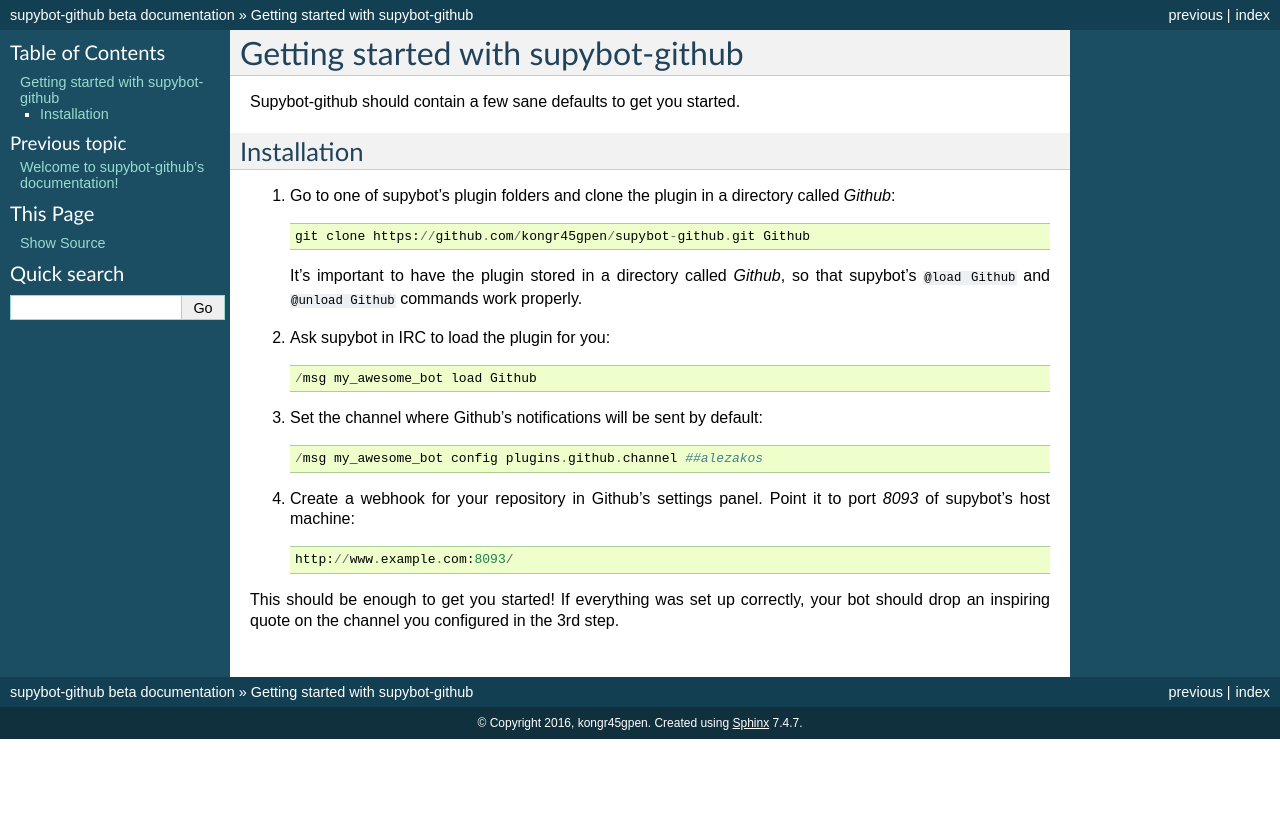
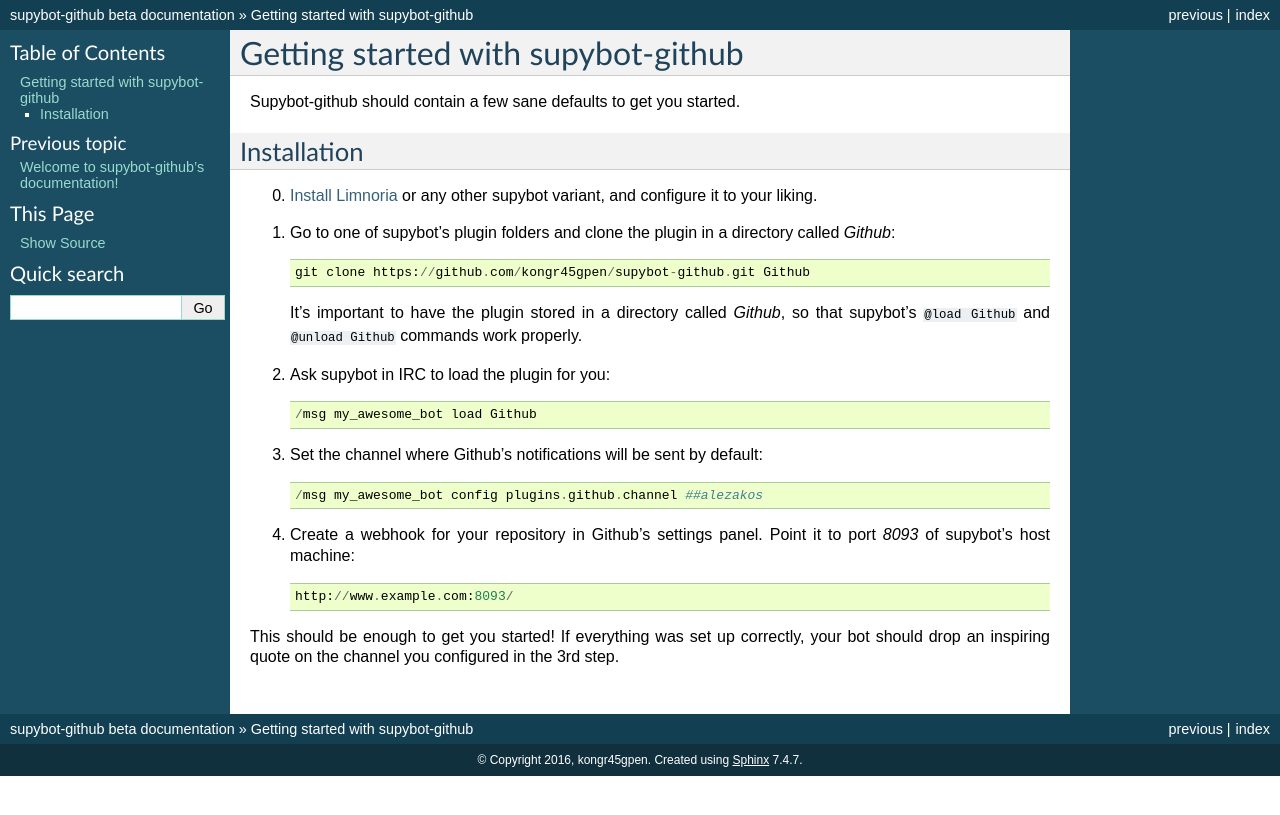
Before and after one commit to kongr45gpen/supybot-github, a Sphinx documentation site: the page built from docs/getting-started.rst, in a window 1280 px wide. Shown: the top 815 px of the page. Built offline with Sphinx 7.4.7, drawn with Linux system fonts in a browser that asks for light colours.

Commit message:
Add instruction to install Limnoria

```diff
--- a/docs/getting-started.rst
+++ b/docs/getting-started.rst
@@ -7,6 +7,9 @@
 
 Installation
 ------------
+
+0. `Install Limnoria`_ or any other supybot variant, and configure it to your
+   liking.
 
 1. Go to one of supybot's plugin folders and clone the plugin in a directory
    called `Github`::
@@ -33,3 +36,5 @@
 This should be enough to get you started!
 If everything was set up correctly, your bot should drop an inspiring quote on
 the channel you configured in the 3rd step.
+
+.. _`Install Limnoria`: http://doc.supybot.aperio.fr/en/latest/use/install.html
```
